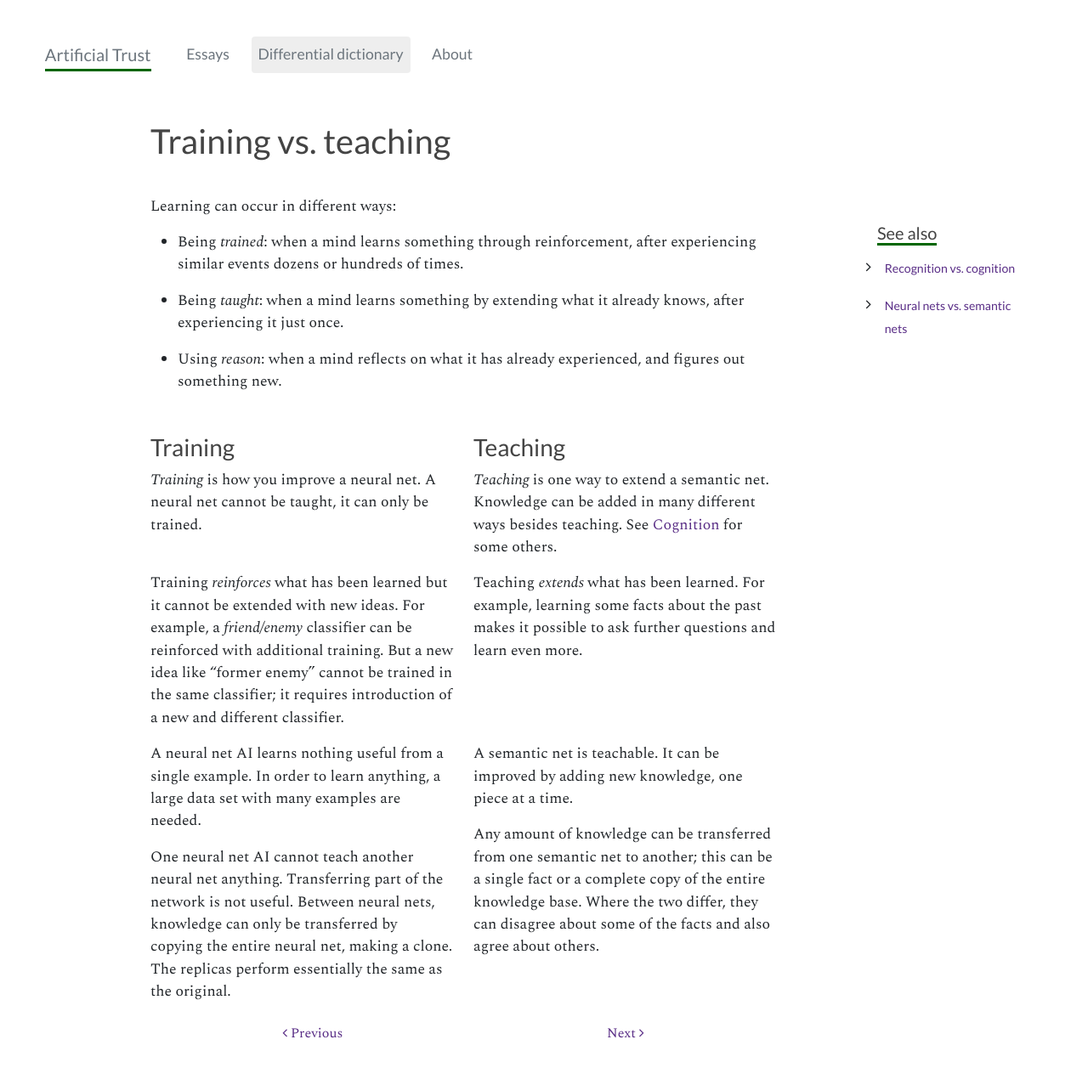
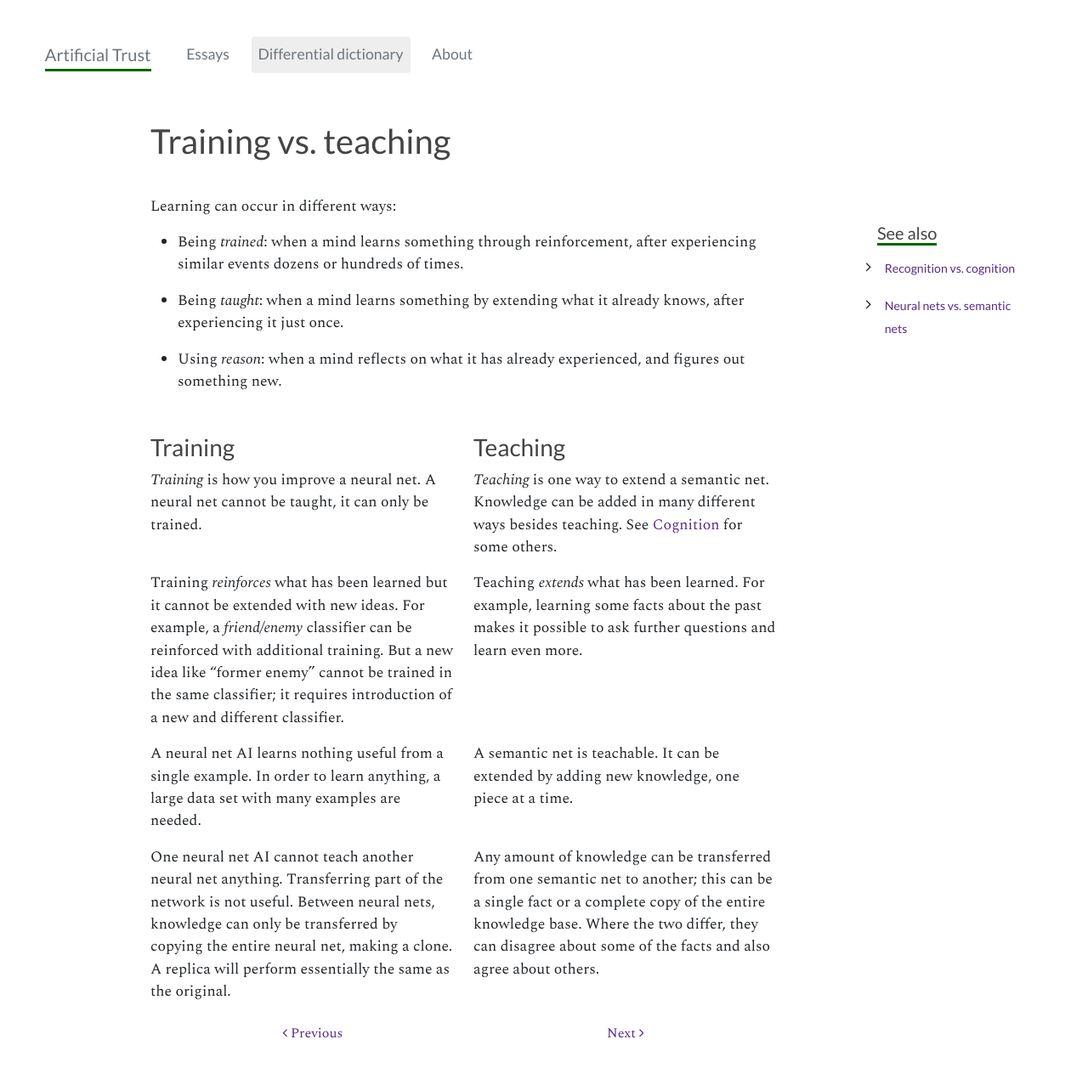
Before and after one commit to straz/artificialtrust, a Jekyll site: the page built from _definitions/teach.md, in a window 1280 px wide. Shown: the whole page at 85% size. Built offline with Jekyll 4.4.1, drawn with Linux system fonts in a browser that asks for light colours; nearby versions of some CDN libraries.

Commit message:
teaching

```diff
--- a/_definitions/teach.md
+++ b/_definitions/teach.md
@@ -64,30 +64,34 @@ learn even more.
 {% include twocol.html left=leftmd right=rightmd topmargin=false %}
 
 {% capture left3 %}
-
 A neural net AI learns nothing useful from a single example. In order to
 learn anything, a large data set with many examples are needed.
-
-One neural net AI cannot teach another neural net anything. Transferring
-part of the network is not useful. Between neural nets, knowledge can
-only be transferred by copying the entire neural net, making a clone.
-The replicas perform essentially the same as the original.
-
 {% endcapture %}
 
 {% capture right3 %}
-
-A semantic net is teachable. It can be improved by adding new
+A semantic net is teachable. It can be extended by adding new
 knowledge, one piece at a time.
-
-Any amount of knowledge can be transferred from one semantic net to
-another; this can be a single fact or a complete copy of the entire
-knowledge base.  Where the two differ, they can disagree about
-some of the facts and also agree about others.
-
 {% endcapture %}
 
 
 {% assign leftmd = left3 | markdownify %}
 {% assign rightmd = right3 | markdownify %}
 {% include twocol.html left=leftmd right=rightmd topmargin=false%}
+
+{% capture left4 %}
+One neural net AI cannot teach another neural net anything. Transferring
+part of the network is not useful. Between neural nets, knowledge can
+only be transferred by copying the entire neural net, making a clone.
+A replica will perform essentially the same as the original.
+{% endcapture %}
+
+{% capture right4 %}
+Any amount of knowledge can be transferred from one semantic net to
+another; this can be a single fact or a complete copy of the entire
+knowledge base.  Where the two differ, they can disagree about
+some of the facts and also agree about others.
+{% endcapture %}
+
+{% assign leftmd = left4 | markdownify %}
+{% assign rightmd = right4 | markdownify %}
+{% include twocol.html left=leftmd right=rightmd topmargin=false%}
```
